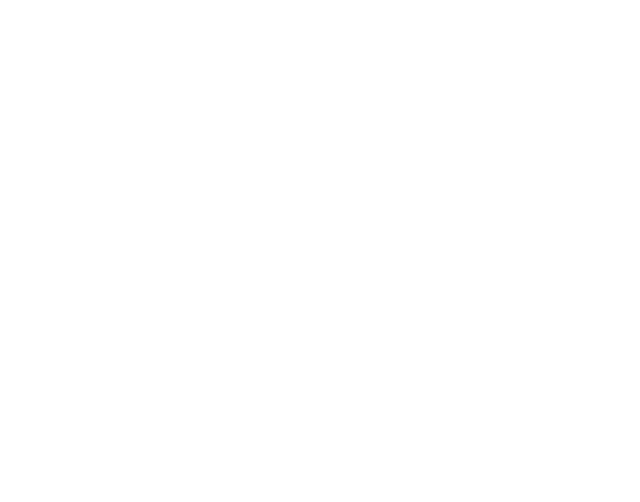
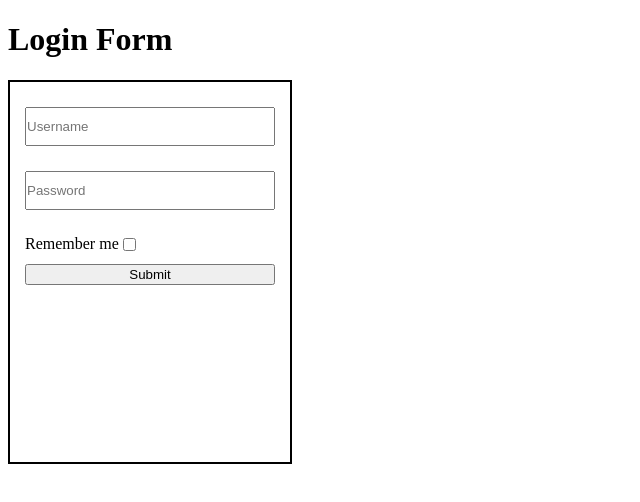
Before and after one commit to acciojob/remember-me-login-form-AnujDubey01, a website: page main.html in a window 1280 px wide. Shown: the whole page, without its empty margins (0-640 px from the left). Drawn offline with Linux system fonts and the light colour scheme.

Commit message:
created a submission

```diff
--- a/main.html
+++ b/main.html
@@ -8,6 +8,17 @@
 
 <body>
 	<!-- the entire body must be written by student -->
+	<h1>Login Form </h1>
+	<div class="div">
+	<input type="text" placeholder="Username" id="username">
+		<input type="password" placeholder="Password" id="password">
+		<div class = "check">
+		<label for ="checkbox">Remember me</label>
+		<input type="checkbox" id="checkbox">
+		</div>
+		<button type="submit" id="submit" value="submit">Submit</button>
+		<button type="submit" id="existing" value="submit"> Existing User</button>
+		</div>
     <script type="text/javascript" src="./script.js">
 </script>
 
--- a/script.js
+++ b/script.js
@@ -1 +1,34 @@
 //your JS code here. If required.
+
+let user  = document.getElementById("username");
+let psswrd = document.getElementById("password");
+let  check = document.getElementById("checkbox");
+const btn = document.getElementById("submit");
+const existingBtn = document.getElementById("existing");
+  // Check if credentials are saved
+    const savedUsername = localStorage.getItem("username");
+    const savedPassword = localStorage.getItem("password");
+
+    if (savedUsername && savedPassword) {
+      // Show the existing user button
+      existingBtn.style.display = "inline-block";
+    }
+
+btn.addEventListener("click", function() {
+	event.preventDefault();
+
+		if(!check.checked)	{
+			alert(`Logged in as ${user.value}`);
+	} else {
+			  localStorage.setItem("username", user);
+		      localStorage.setItem("password", psswrd);
+
+			 existingBtn.style.display = "inline-block";
+
+		}
+
+});
+
+ existingBtn.addEventListener("click", function() {
+      alert(`Logged in as ${savedUsername.value}`);
+    });
--- a/styles.css
+++ b/styles.css
@@ -1 +1,30 @@
 /*  your css code here. If applicable */
+.div {
+	display: flex;
+	flex-direction: column;
+	width: 250px;
+	height: 350px;
+	padding: 15px;
+	border: 2px solid black;
+}
+
+.check {
+	display: flex;
+	text-align: center;
+	padding: 10px 0px 10px 0px;
+}
+
+#username {
+	padding: 10px 0px 10px 0px;
+	margin : 10px 0px 15px 0px;
+}
+
+#password {
+	padding: 10px 0px 10px 0px;
+	margin : 10px 0px 15px 0px;
+}
+
+#existing {
+	margin-top: 20px;
+	display: none;
+}
```
